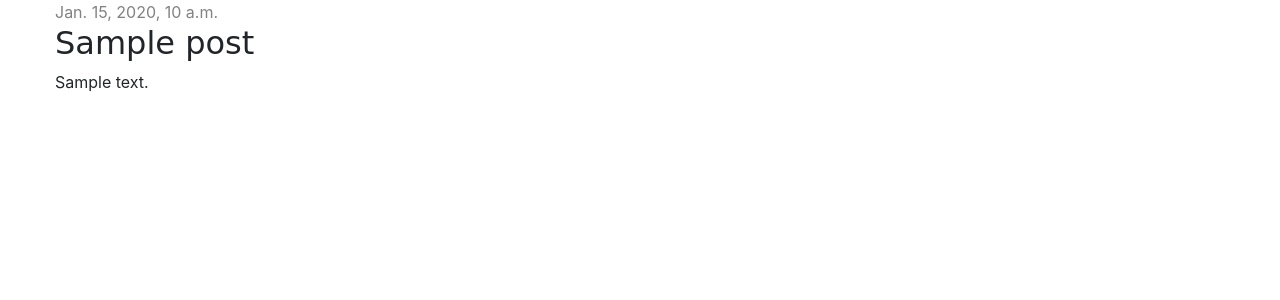
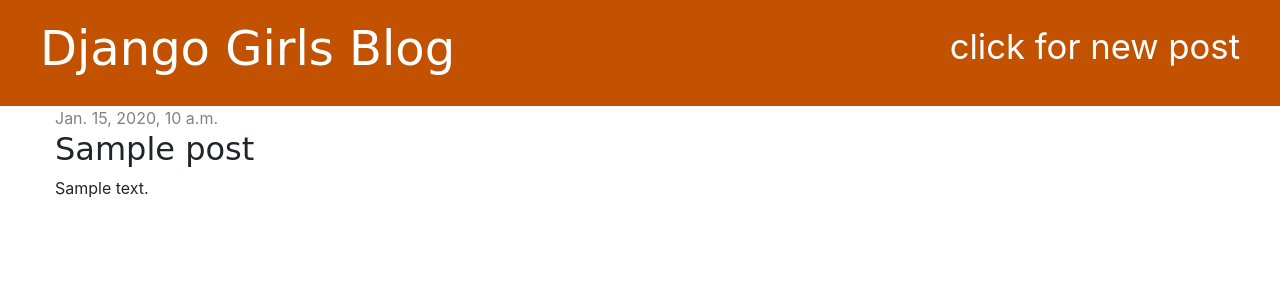
Before and after one commit to sumedhbhaskar/my-first-blog, a Django app: page /post/1 in a window 1280 px wide. Shown: the top 300 px of the page. Run offline with Django 3.2, Linux system fonts and the light colour scheme; tables that the repository leaves empty hold one stand-in row (values such as "Sample post"); some libraries are stand-ins or nearby versions.

Commit message:
added form and post_edit html file

```diff
--- a/blog/templates/blog/base.html
+++ b/blog/templates/blog/base.html
@@ -7,7 +7,14 @@
         <title>Django Girls blog</title>
     </head>
     <body>
+
+      <div class="page-header">
+            <a href="{% url 'post_new' %}" class="top-menu"><span class="glyphicon glyphicon-plus"></span>click for new post</a>
+            <h1><a href="/">Django Girls Blog</a></h1>
+        </div>
       <div class="content container">
+
+
   <div class="row">
       <div class="col-md-8">
           {% block content %}
--- a/blog/urls.py
+++ b/blog/urls.py
@@ -3,5 +3,6 @@ from . import views
 
 urlpatterns = [
     path('', views.post_list, name='post_list'),
-    path('post/<int:pk>', views.post_detail, name='post_detail')
+    path('post/<int:pk>', views.post_detail, name='post_detail'),
+    path('post/new/', views.post_new, name='post_new')
 ]
--- a/blog/views.py
+++ b/blog/views.py
@@ -1,6 +1,8 @@
-from django.shortcuts import render,  get_object_or_404
+from django.shortcuts import render,  get_object_or_404, redirect
 from .models import Post
 from django.utils import timezone
+from .forms import PostForm
+
 
 
 def post_list(request):
@@ -9,3 +11,30 @@ def post_list(request):
 def post_detail(request, pk):
     post = get_object_or_404(Post, pk=pk)
     return render(request, 'blog/post_detail.html', {'post': post})
+
+#def post_new(request):
+#    if request.method == "POST":
+#        form = PostForm(request.POST)
+#        if form.is_valid():
+#            post = form.save(commit = False)
+#            post.author = request.user
+#            post.published_date  = timezone.now()
+#            post.save()
+#            return redirect('post_detail', pk=post.pk)
+
+#        else:
+#            form = PostForm()
+#        return render(request, 'blog/post_edit.html', {'form':form})
+
+def post_new(request):
+    if request.method == "POST":
+        form = PostForm(request.POST)
+        if form.is_valid():
+            post = form.save(commit=False)
+            post.author = request.user
+            post.published_date = timezone.now()
+            post.save()
+            return redirect('post_detail', pk=post.pk)
+    else:
+        form = PostForm()
+    return render(request, 'blog/post_edit.html', {'form': form})
```
Also changed, not shown: blog/forms.py (added, +7 -0 lines), blog/templates/blog/post_edit.html (added, +8 -0 lines).
